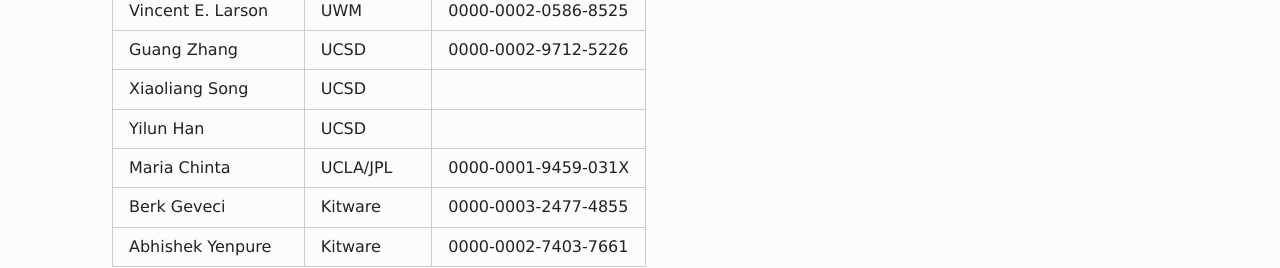
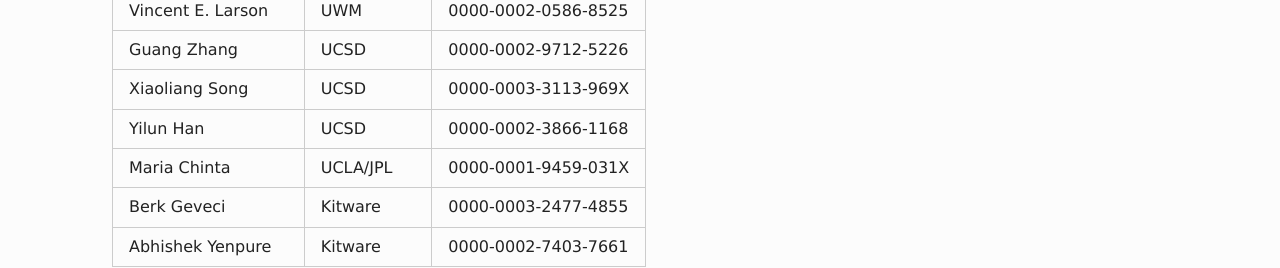
Before and after one commit to PAESCAL-SciDAC5/paescal-scidac5.github.io, a plain HTML site: page team/team/index.html in a window 1280 px wide. Shown: the part 1841-2109 px from the top of the page. Drawn offline with Linux system fonts and the light colour scheme.

Commit message:
update main and team pages

```diff
--- a/team/team/index.html
+++ b/team/team/index.html
@@ -211,12 +211,12 @@
 <tr>
 <td>Xiaoliang Song</td>
 <td>UCSD</td>
-<td></td>
+<td>0000-0003-3113-969X</td>
 </tr>
 <tr>
 <td>Yilun Han</td>
 <td>UCSD</td>
-<td></td>
+<td>0000-0002-3866-1168</td>
 </tr>
 <tr>
 <td>Maria Chinta</td>
```
Also changed, not shown: index.html (+1 -1 lines).
